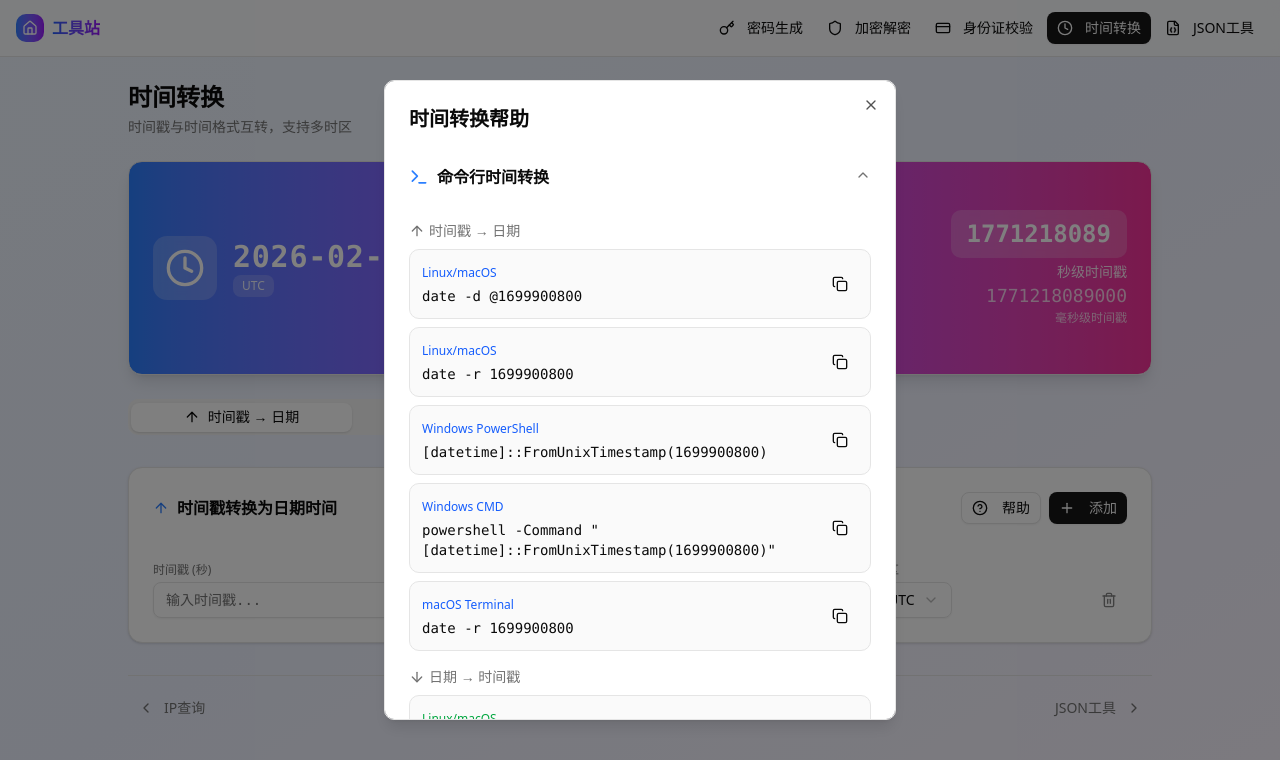
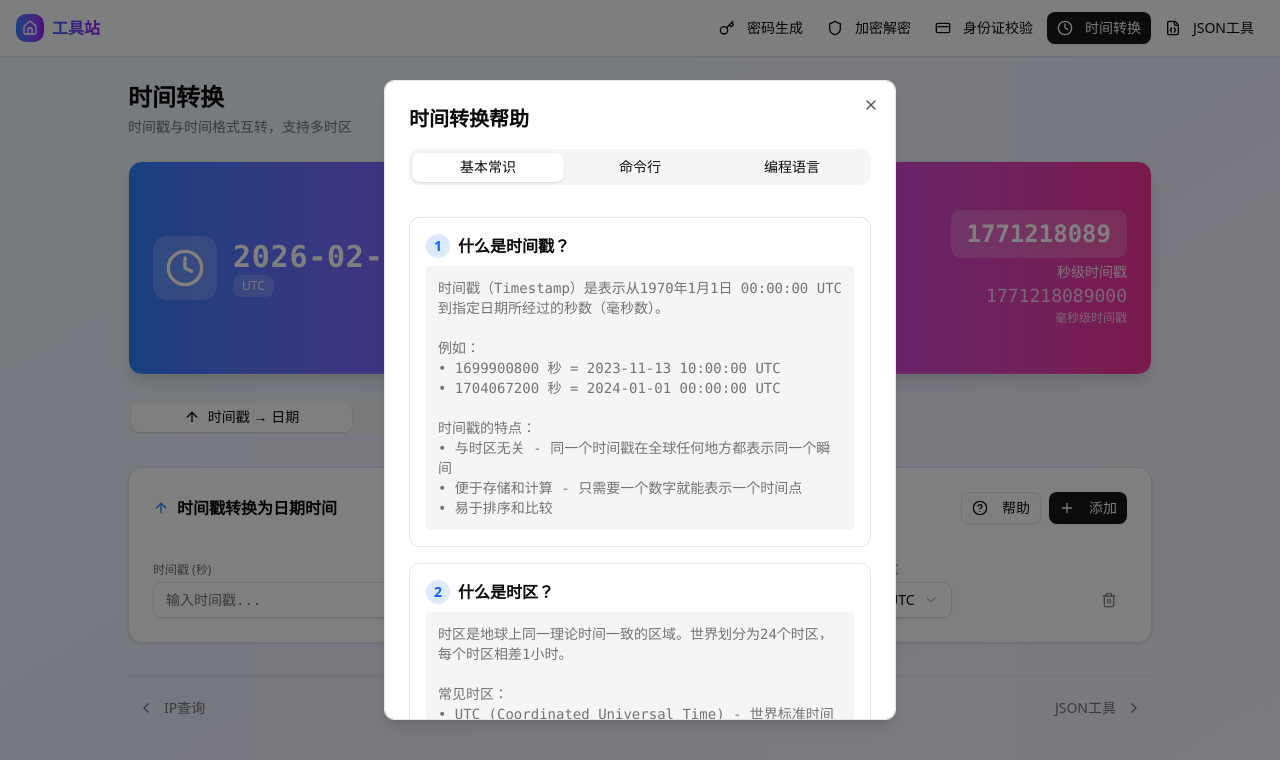
Before and after one commit to luojiego/tools-set, a React (Vite) app: page /tools/time in a window 1280 px wide. Both pictures are taken after a click on the button "帮助". Shown: the top 760 px of the page. Built offline with nearby package versions, Linux system fonts and the light colour scheme.

Commit message:
fix: 修复时区切换不生效问题，帮助文档添加基本常识Tab

```diff
--- a/src/pages/TimePage.jsx
+++ b/src/pages/TimePage.jsx
@@ -48,7 +48,17 @@ const getLocalTimezone = () => {
 const formatTimestamp = (ts, timezone) => {
   try {
     const date = new Date(ts * 1000)
-    return format(date, 'yyyy-MM-dd HH:mm:ss', { locale: zhCN })
+    const formatter = new Intl.DateTimeFormat('zh-CN', {
+      timeZone: timezone,
+      year: 'numeric',
+      month: '2-digit',
+      day: '2-digit',
+      hour: '2-digit',
+      minute: '2-digit',
+      second: '2-digit',
+      hour12: false
+    })
+    return formatter.format(date).replace(/\//g, '-')
   } catch (e) {
     return '无效时间戳'
   }
@@ -72,12 +82,69 @@ const formatTimeDiff = (ts1, ts2) => {
 
 const HelpContent = () => {
   const [copied, setCopied] = useState('')
+  const [activeTab, setActiveTab] = useState('basics')
 
   const copyToClipboard = (text, key) => {
     navigator.clipboard.writeText(text)
     setCopied(key)
     setTimeout(() => setCopied(''), 2000)
   }
+
+  const basicsContent = [
+    {
+      title: '什么是时间戳？',
+      content: `时间戳（Timestamp）是表示从1970年1月1日 00:00:00 UTC 到指定日期所经过的秒数（毫秒数）。
+
+例如：
+• 1699900800 秒 = 2023-11-13 10:00:00 UTC
+• 1704067200 秒 = 2024-01-01 00:00:00 UTC
+
+时间戳的特点：
+• 与时区无关 - 同一个时间戳在全球任何地方都表示同一个瞬间
+• 便于存储和计算 - 只需要一个数字就能表示一个时间点
+• 易于排序和比较`
+    },
+    {
+      title: '什么是时区？',
+      content: `时区是地球上同一理论时间一致的区域。世界划分为24个时区，每个时区相差1小时。
+
+常见时区：
+• UTC (Coordinated Universal Time) - 世界标准时间
+• Asia/Shanghai (UTC+8) - 中国标准时间
+• America/New_York (UTC-5) - 美国东部时间
+• Europe/London (UTC+0) - 英国时间
+
+注意：中国虽然地理上跨5个时区，但全国统一使用 UTC+8`
+    },
+    {
+      title: '秒级 vs 毫秒级',
+      content: `时间戳有两种精度：
+• 秒级时间戳：10位数字，如 1699900800
+• 毫秒级时间戳：13位数字，如 1699900800000
+
+转换关系：
+• 毫秒级 = 秒级 × 1000
+• 秒级 = 毫秒级 ÷ 1000
+
+不同编程语言默认使用不同精度：
+• JavaScript/Java 使用毫秒级
+• Python/Go 使用秒级
+• PHP 可配置`
+    },
+    {
+      title: '夏令时 (DST)',
+      content: `夏令时（Daylight Saving Time）是一种在夏季调快时钟的制度。
+
+注意事项：
+• 夏令时期间，时区偏移会发生变化
+• 涉及夏令时的转换建议使用专业的时区库
+• 中国不使用夏令时，但欧美国家使用
+
+例如：
+• 美国纽约标准时间 UTC-5
+• 夏令时期间变为 UTC-4（提前1小时）`
+    }
+  ]
 
   const cliCommands = [
     { os: 'Linux/macOS', tsToDate: 'date -d @1699900800', dateToTs: 'date -d "2023-11-13 10:00:00" +%s' },
@@ -102,16 +169,31 @@ const HelpContent = () => {
 
   return (
     <div className="space-y-6">
-      <Accordion type="single" collapsible defaultValue="cli">
-        <AccordionItem value="cli">
-          <AccordionTrigger className="text-base font-semibold">
-            <div className="flex items-center">
-              <Terminal className="h-5 w-5 mr-2 text-blue-500" />
-              命令行时间转换
+      <Tabs value={activeTab} onValueChange={setActiveTab} className="w-full">
+        <TabsList className="grid w-full grid-cols-3">
+          <TabsTrigger value="basics">基本常识</TabsTrigger>
+          <TabsTrigger value="cli">命令行</TabsTrigger>
+          <TabsTrigger value="code">编程语言</TabsTrigger>
+        </TabsList>
+
+        <TabsContent value="basics" className="mt-6">
+          <div className="space-y-4">
+            {basicsContent.map((item, i) => (
+              <div key={i} className="p-4 rounded-lg border bg-card">
+                <h4 className="font-semibold text-base mb-2 flex items-center">
+                  <span className="w-6 h-6 rounded-full bg-blue-100 dark:bg-blue-900 text-blue-600 dark:text-blue-300 flex items-center justify-center text-sm mr-2">
+                    {i + 1}
+                  </span>
+                  {item.title}
+                </h4>
+                <pre className="text-sm text-muted-foreground whitespace-pre-wrap font-mono bg-muted p-3 rounded">{item.content}</pre>
               </div>
-          </AccordionTrigger>
-          <AccordionContent>
-            <div className="space-y-4 mt-4">
+            ))}
+          </div>
+        </TabsContent>
+
+        <TabsContent value="cli" className="mt-6">
+          <div className="space-y-6">
             <div>
               <h4 className="text-sm font-medium text-muted-foreground mb-2 flex items-center">
                 <ArrowUp className="h-4 w-4 mr-1" />
@@ -159,18 +241,10 @@ const HelpContent = () => {
               </div>
             </div>
           </div>
-          </AccordionContent>
-        </AccordionItem>
+        </TabsContent>
 
-        <AccordionItem value="code">
-          <AccordionTrigger className="text-base font-semibold">
-            <div className="flex items-center">
-              <Code className="h-5 w-5 mr-2 text-purple-500" />
-              编程语言时间转换
-            </div>
-          </AccordionTrigger>
-          <AccordionContent>
-            <div className="space-y-4 mt-4">
+        <TabsContent value="code" className="mt-6">
+          <div className="space-y-6">
             <div>
               <h4 className="text-sm font-medium text-muted-foreground mb-2 flex items-center">
                 <ArrowUp className="h-4 w-4 mr-1" />
@@ -214,9 +288,8 @@ const HelpContent = () => {
               </div>
             </div>
           </div>
-          </AccordionContent>
-        </AccordionItem>
-      </Accordion>
+        </TabsContent>
+      </Tabs>
     </div>
   )
 }
```
Also changed, not shown: 5 other files (tests, documents, lock files or other folders). Lines whose indentation alone changed are shown as unchanged.
